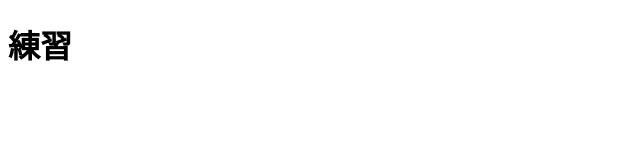
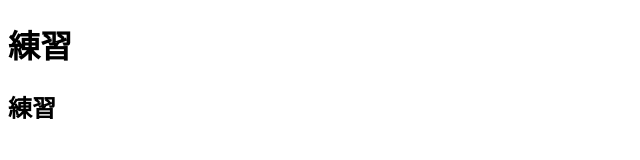
Before and after one commit to x23034/practice-website, a plain HTML site: page index.html in a window 1280 px wide. Shown: the whole page, without its empty margins (0-640 px from the left). Drawn offline with Linux system fonts and the light colour scheme.

```diff
--- a/index.html
+++ b/index.html
@@ -7,5 +7,6 @@
 </head>
 <body>
     <h1>練習</h1>
+    <h2>練習</h2>
 </body>
 </html>
```
